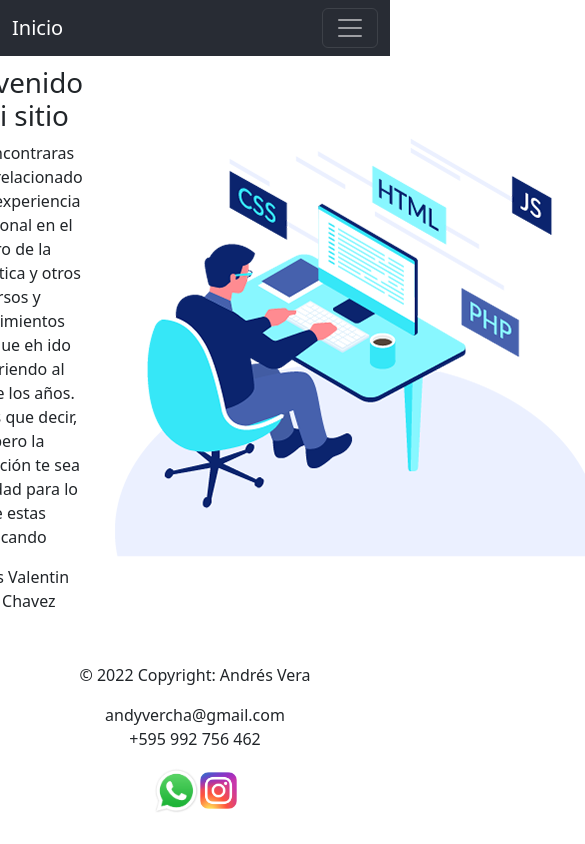
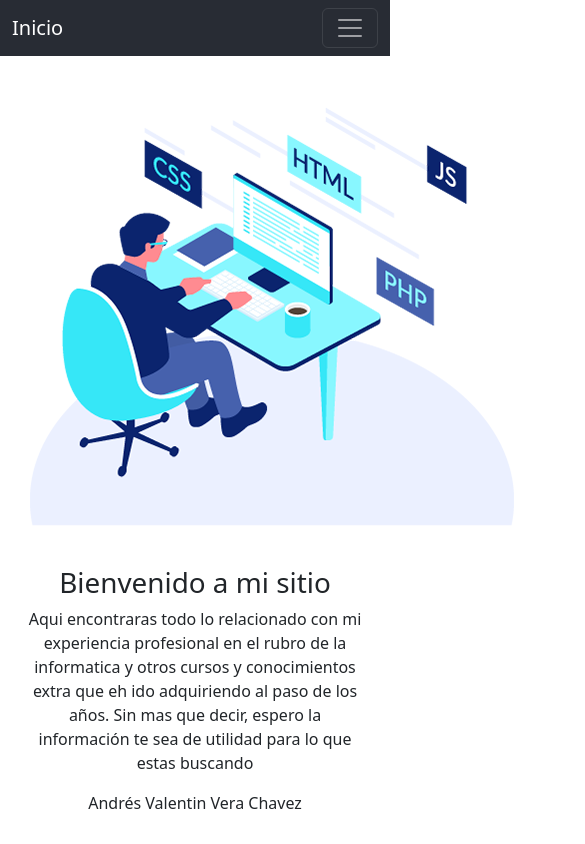
Before and after one commit to poravv/app-port-curricular-avvc, a React (Create React App) app: page / in a window 390 px wide. Shown: the top 844 px of the page, 585 px wide, since content can reach past the window. Built offline with nearby package versions, Linux system fonts and the light colour scheme.

Commit message:
validado 2

```diff
--- a/src/App.css
+++ b/src/App.css
@@ -12,6 +12,18 @@
 @media (prefers-reduced-motion: no-preference) {
   .App-logo {
     animation: App-logo-spin infinite 20s linear;
+  }
+
+}
+
+@media screen and (max-width: 700px) {
+  /*se aplica a la lista de tareas*/
+  div.personal {
+    display: flex;
+    align-items: center;
+    justify-content: center;
+    min-height: 300px;
+    flex-direction: column;
   }
 }
 
@@ -34,6 +46,7 @@
   display: flex;
   flex-direction: row;
   justify-content: center;
+  flex-direction: row;
 }
 
 
--- a/src/componentes/Inicio.js
+++ b/src/componentes/Inicio.js
@@ -7,17 +7,17 @@ export const Inicio = () => {
         <section>
             <div className="personal">
                 <Container>
+                    <img alt="img1" src={Imagen} />
+                </Container>
+                <Container>
                     <h1>Bienvenido a mi sitio</h1>
                     <p>Aqui encontraras todo lo relacionado con mi experiencia profesional en el rubro de
                         la informatica y otros cursos y conocimientos extra que eh ido adquiriendo al paso
                         de los años. Sin mas que decir, espero la información te sea de utilidad para lo
                         que estas buscando</p>
-                        <p style={{fontweight: `bold`}}>
+                    <p style={{ fontweight: `bold` }}>
                         Andrés Valentin Vera Chavez
-                        </p>
-                </Container>
-                <Container>
-                    <img alt="img1" src={Imagen} />
+                    </p>
                 </Container>
             </div>
         </section>
```
